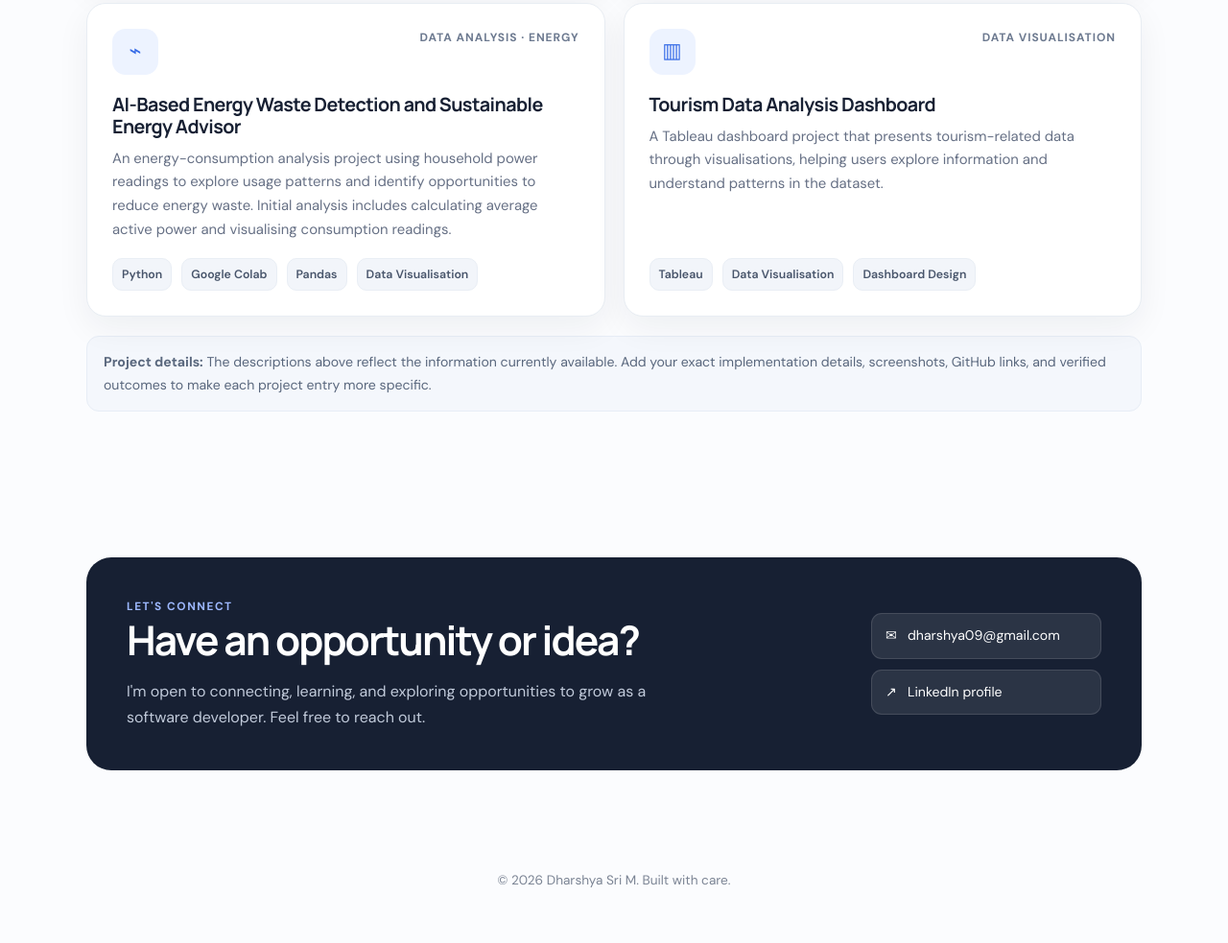
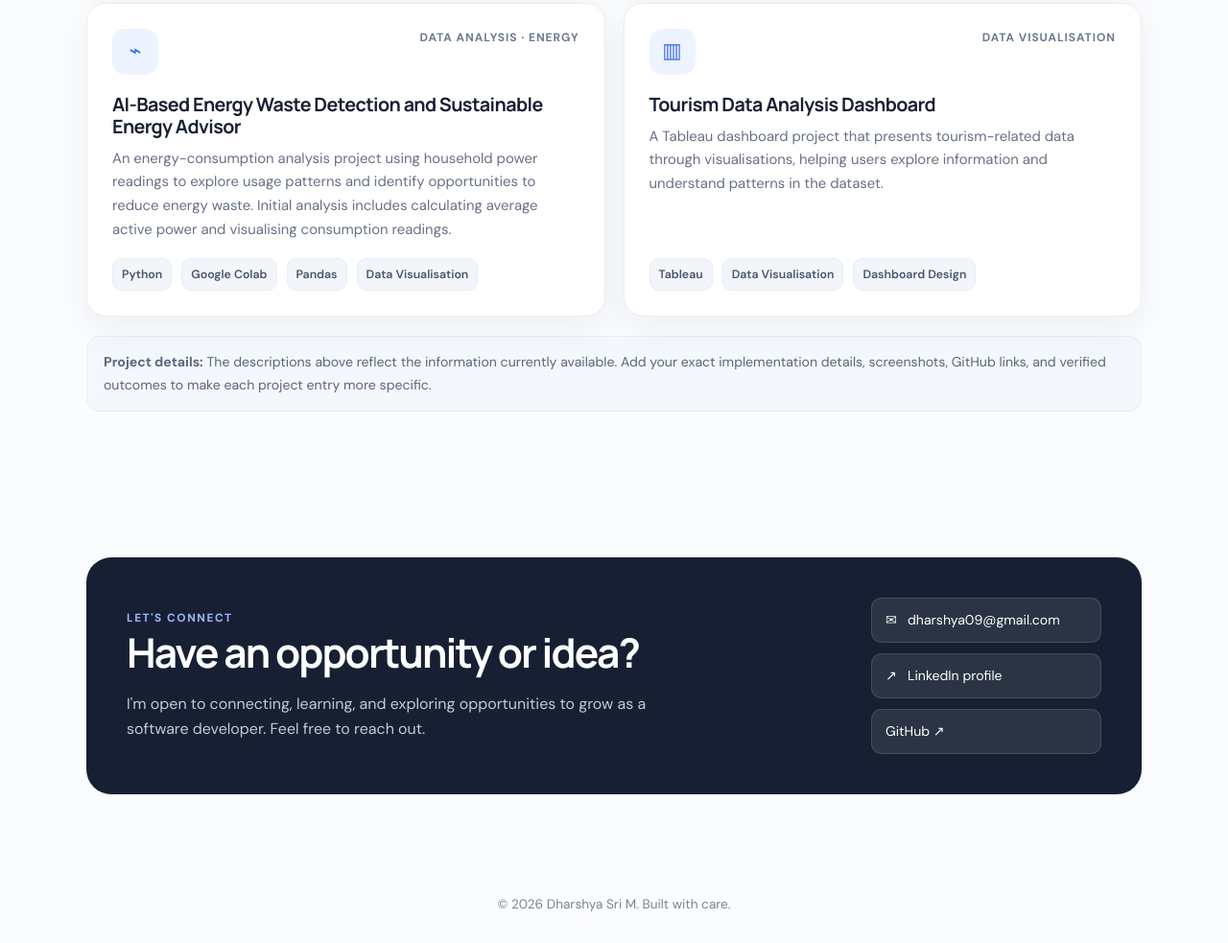
Before and after one commit to dharshyasri09/dharshya-portfolio, a plain HTML site: page index.html in a window 1280 px wide. Shown: the part 2201-3184 px from the top of the page at 96% size. Before the commit the page ends 3159 px from the top, so only its background shows below. Drawn offline with Linux system fonts and the light colour scheme.

Commit message:
Update index.html

```diff
--- a/index.html
+++ b/index.html
@@ -201,6 +201,7 @@
           <div class="contact-links">
             <a href="mailto:dharshya09@gmail.com">✉ &nbsp; dharshya09@gmail.com</a>
             <a href="https://www.linkedin.com/in/dharshya-sri-m-09b486358" target="_blank" rel="noopener noreferrer">↗ &nbsp; LinkedIn profile</a>
+            <a href="https://github.com/dharshyasri09" target="_blank">GitHub ↗</a>
           </div>
         </div>
       </div>
```
